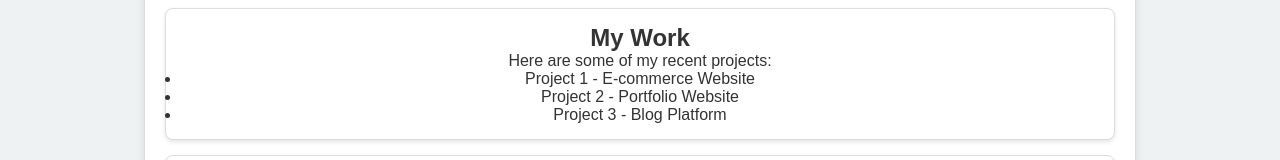
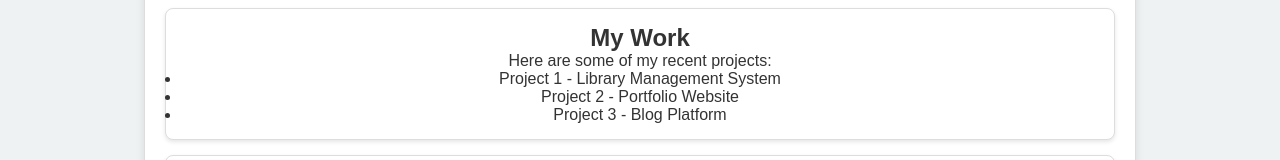
Before and after one commit to Neilplay/AppDev, a plain HTML site: page Act3.html in a window 1280 px wide. Shown: the part 746-906 px from the top of the page. Drawn offline with Linux system fonts and the light colour scheme.

Commit message:
Update Act3.html

```diff
--- a/Act3.html
+++ b/Act3.html
@@ -51,7 +51,7 @@
             <h2>My Work</h2>
             <p>Here are some of my recent projects:</p>
             <ul>
-                <li>Project 1 - E-commerce Website</li>
+                <li>Project 1 - Library Management System</li>
                 <li>Project 2 - Portfolio Website</li>
                 <li>Project 3 - Blog Platform</li>
             </ul>
```
